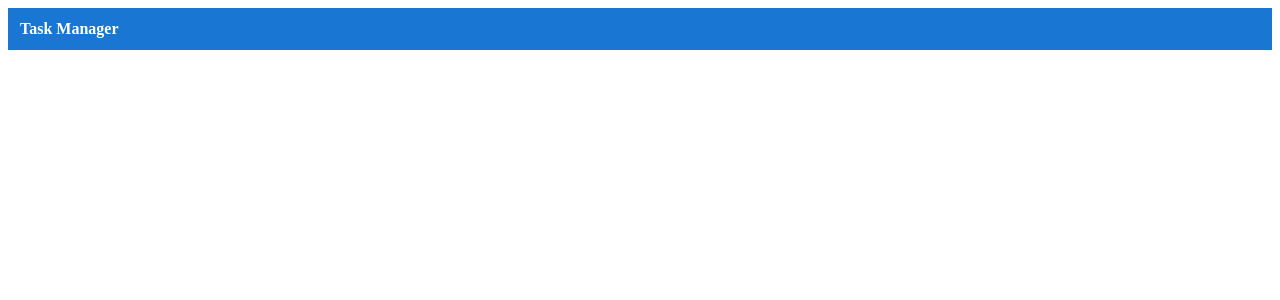
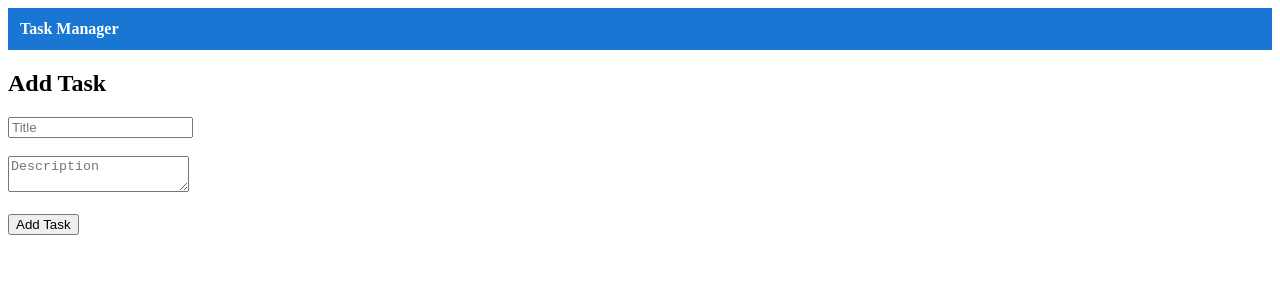
Before and after one commit to ALEN4343/Task-management, an Angular app: page /add in a window 1280 px wide. Before the commit this address led to /. Shown: the top 300 px of the page. Built offline with nearby package versions, Linux system fonts and the light colour scheme.

Commit message:
Added task form and task creation

```diff
--- a/angular.json
+++ b/angular.json
@@ -88,5 +88,8 @@
         }
       }
     }
+  },
+  "cli": {
+    "analytics": "715e53d5-f0c7-4d6d-b8c1-07f180682e7d"
   }
 }
--- a/src/app/app.routes.ts
+++ b/src/app/app.routes.ts
@@ -1,6 +1,8 @@
 import { Routes } from '@angular/router';
 import { TaskListComponent } from './components/task-list/task-list';
+import { TaskFormComponent } from './components/task-form/task-form';
 
 export const routes: Routes = [
-  { path: '', component: TaskListComponent }
+  { path: '', component: TaskListComponent },
+  { path: 'add', component: TaskFormComponent }
 ];
--- /dev/null
+++ b/src/app/components/task-form/task-form.html
@@ -0,0 +1,16 @@
+<h2>Add Task</h2>
+
+<input
+  type="text"
+  placeholder="Title"
+  [(ngModel)]="title"
+/>
+<br /><br />
+
+<textarea
+  placeholder="Description"
+  [(ngModel)]="description"
+></textarea>
+<br /><br />
+
+<button (click)="addTask()">Add Task</button>
--- /dev/null
+++ b/src/app/components/task-form/task-form.ts
@@ -0,0 +1,34 @@
+import { Component } from '@angular/core';
+import { CommonModule } from '@angular/common';
+import { FormsModule } from '@angular/forms';
+import { TaskService } from '../../services/task';
+import { Task } from '../../models/task.model';
+
+@Component({
+  selector: 'app-task-form',
+  standalone: true,
+  imports: [CommonModule, FormsModule],
+  templateUrl: './task-form.html'
+})
+export class TaskFormComponent {
+  title = '';
+  description = '';
+
+  constructor(private taskService: TaskService) {}
+
+  addTask() {
+    const task: Task = {
+      id: Date.now(),
+      title: this.title,
+      description: this.description,
+      status: 'Pending',
+      progress: 0
+    };
+
+    this.taskService.addTask(task);
+
+    // reset form
+    this.title = '';
+    this.description = '';
+  }
+}
```
Also changed, not shown: src/app/components/task-form/task-form.css (added), src/main.ts (line endings or trailing spaces), 1 other file (tests, documents, lock files or other folders).
